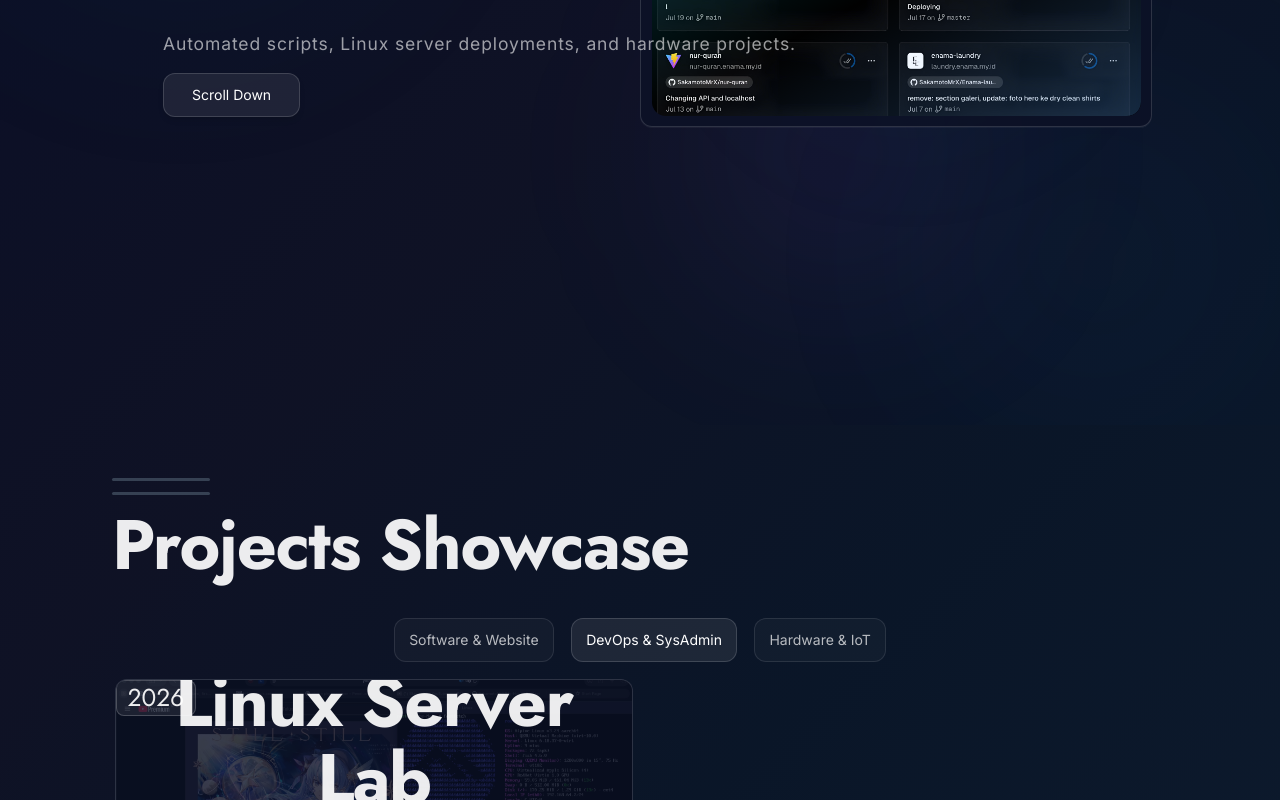
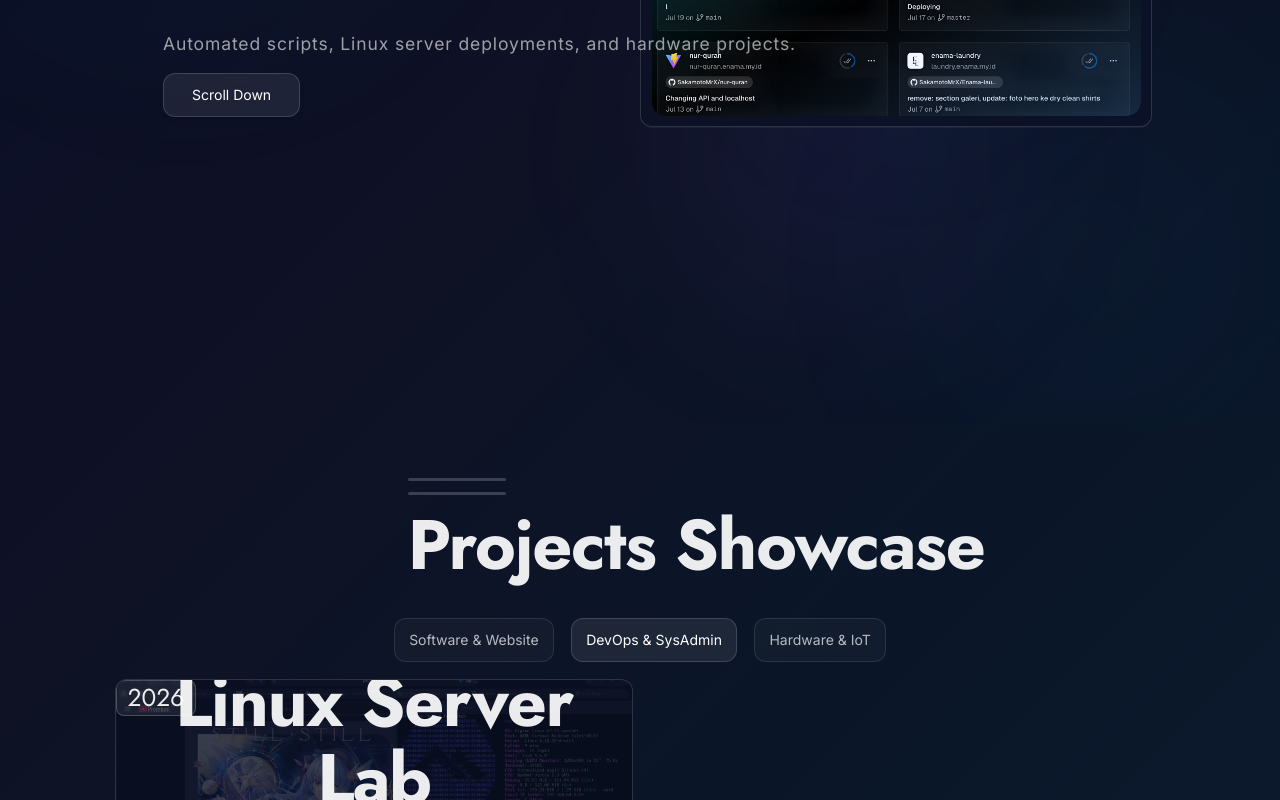
Before and after one commit to SakamotoMrX/Portofolio-Andra, a Next.js app: page /projects in a window 1280 px wide. Shown: the part 375-1175 px from the top of the page. Built offline with nearby package versions, Linux system fonts and the light colour scheme; no server answers.

Commit message:
fix unbalanced Reveal wraps, wrap projects page

```diff
--- a/app/interests/page.jsx
+++ b/app/interests/page.jsx
@@ -13,6 +13,7 @@ import { ReadingGrid } from "@/components/reading";
 import { music } from "@/data/music";
 import { reading } from "@/data/reading";
 import EqStrip from "@/components/setup/EqStrip";
+import Reveal from "@/components/Reveal";
 
 export default function Page() {
   useEffect(() => { window.scrollTo(0, 0); }, []);
@@ -25,6 +26,7 @@ export default function Page() {
 
       {/* Hero section */}
       <section className="relative h-screen flex items-center justify-center px-4 md:px-8 overflow-hidden">
+        <Reveal>
         <div className="z-10 max-w-4xl mx-auto text-center">
           <h1 className="text-4xl sm:text-5xl md:text-8xl font-bold text-white mb-6">
             Interests & Media
@@ -37,20 +39,24 @@ export default function Page() {
               Scroll Down
             </Button>
           </div>
-        </div>
+          </div>
+        </Reveal>
       </section>
 
       {/* Spotify Now Playing */}
       <section className="py-10 px-4 md:px-8 max-w-4xl mx-auto">
+        <Reveal>
         <div className="mb-6 flex items-center gap-2 text-accent font-mono">
           <span>$</span>
           <span>now-playing</span>
         </div>
         <Card />
+        </Reveal>
       </section>
 
       {/* Rhythm Section */}
       <section className="py-10 px-4 md:px-8 max-w-5xl mx-auto">
+        <Reveal>
         <div className="mb-8">
           <div className="flex items-center gap-2 text-accent-2 font-mono">
             <span>$</span>
@@ -79,11 +85,13 @@ export default function Page() {
               <p>{music.habits.weeklyHours} hours/week • {music.habits.playlists} playlists</p>
             </div>
           </div>
-        </div>
+          </div>
+        </Reveal>
       </section>
 
       {/* Genres */}
       <section className="py-10 px-4 md:px-8 max-w-4xl mx-auto border-t border-white/5">
+        <Reveal>
         <div className="mb-6">
           <h3 className="text-xl font-bold text-white mb-4">Genres</h3>
           <div className="flex flex-wrap gap-2">
@@ -99,11 +107,13 @@ export default function Page() {
               </div>
             ))}
           </div>
-        </div>
+          </div>
+        </Reveal>
       </section>
 
       {/* Reading List */}
       <section className="py-10 px-4 md:px-8 max-w-6xl mx-auto border-t border-white/5">
+        <Reveal>
         <div className="mb-8">
           <div className="flex items-center gap-2 text-accent font-mono mb-2">
             <span>$</span>
@@ -112,10 +122,12 @@ export default function Page() {
           <h2 className="text-2xl md:text-3xl font-bold text-white">Currently Reading</h2>
         </div>
         <ReadingGrid items={reading} />
+        </Reveal>
       </section>
 
       {/* Habits Summary */}
       <section className="py-10 px-4 md:px-8 max-w-4xl mx-auto border-t border-white/5">
+        <Reveal>
         <div className="mb-6">
           <h3 className="text-xl font-bold text-white mb-4">Listening Habits</h3>
           <div className="glass-static p-6 rounded-xl">
@@ -133,12 +145,14 @@ export default function Page() {
                 <div className="text-sm text-white/40">hours archived</div>
               </div>
             </div>
+            </div>
           </div>
-        </div>
+        </Reveal>
       </section>
 
       {/* EQ Setup */}
       <section className="py-10 px-4 md:px-8 max-w-4xl mx-auto border-t border-white/5">
+        <Reveal>
         <div className="mb-8">
           <div className="flex items-center gap-2 text-accent font-mono">
             <span>$</span>
@@ -156,6 +170,7 @@ export default function Page() {
             { freq: 8000, gain: -0.5 }, { freq: 12000, gain: 0 }
           ]}
         />
+        </Reveal>
       </section>
     </main>
   );
--- a/app/projects/page.jsx
+++ b/app/projects/page.jsx
@@ -9,6 +9,7 @@ import Hr from "@/components/Hr";
 import ProjectCard from "./components/ProjectCard";
 import Projects from "@/json/data.json";
 import FixedButton from "@/components/FixedButton";
+import Reveal from "@/components/Reveal";
 import { FontAwesomeIcon } from "@fortawesome/react-fontawesome";
 import { faChevronLeft } from "@fortawesome/free-solid-svg-icons";
 
@@ -51,6 +52,7 @@ export default function Page() {
 						</div>
 					</motion.div>
 				</div>
+<Reveal>
 				<div className="z-10 w-full absolute md:w-auto md:left-[10%] top-[55%] md:top-1/3 flex flex-col justify-center items-center md:items-start text-center md:text-start px-6 md:px-10 pt-4 md:pt-0">
 					<h1 className="text-4xl sm:text-5xl md:text-8xl font-bold text-white">
 						My Projects
@@ -68,14 +70,17 @@ export default function Page() {
 						<Button variation="primary">Scroll Down</Button>
 					</motion.div>
 				</div>
-			</div>
+			</Reveal>
+		</div>
 
 			<div className="mt-10 flex flex-col justify-start items-center w-full pl-10 md:pl-32">
+<Reveal>
 				<div className="flex justify-center items-center flex-col my-5 self-start">
 					<Hr variant="long" />
 					<h1 className="text-3xl font-bold mt-3">Projects Showcase</h1>
 				</div>
-			</div>
+			</Reveal>
+		</div>
 
 			<motion.div
 				initial={{ opacity: 0, x: 200 }}
--- /dev/null
+++ b/components/Reveal.jsx
@@ -0,0 +1,19 @@
+"use client";
+import { motion } from "framer-motion";
+
+export default function Reveal({ children, delay = 0, className }) {
+  return (
+    <motion.div
+      className={className}
+      initial="hidden"
+      whileInView="visible"
+      viewport={{ once: true, amount: 0.2 }}
+      variants={{
+        hidden: { opacity: 0, y: 24 },
+        visible: { opacity: 1, y: 0, transition: { duration: 0.5, ease: "easeOut", delay } },
+      }}
+    >
+      {children}
+    </motion.div>
+  );
+}
--- a/components/TerminalHero.jsx
+++ b/components/TerminalHero.jsx
@@ -5,6 +5,7 @@ import { motion, useReducedMotion } from "framer-motion";
 import Button from "@/components/Button";
 import TerminalTitlebar from "./TerminalTitlebar";
 import RepoRow from "./RepoRow";
+import Reveal from "./Reveal";
 
 export default function TerminalHero({ repos, os, wm, editor }) {
   const prefersReducedMotion = useReducedMotion();
@@ -106,7 +107,7 @@ export default function TerminalHero({ repos, os, wm, editor }) {
   return (
     <div className="grid grid-cols-1 md:grid-cols-12 gap-6 md:gap-8 w-full max-w-screen-2xl p-6 md:p-10">
       {/* Left: Heading + Copy + CTAs */}
-      <div className="col-span-1 md:col-span-5 flex flex-col justify-center">
+      <Reveal className="col-span-1 md:col-span-5 flex flex-col justify-center">
         <motion.h3
           initial={{ opacity: 0, y: 20 }}
           animate={{ opacity: 1, y: 0 }}
@@ -136,10 +137,10 @@ export default function TerminalHero({ repos, os, wm, editor }) {
           <Button variation="primary" href="/about">About Me</Button>
           <Button variation="secondary" href="#contact">Contact Me</Button>
         </motion.div>
-      </div>
+      </Reveal>
 
       {/* Right: Terminal Window */}
-      <div className="col-span-1 md:col-span-7">
+      <Reveal className="col-span-1 md:col-span-7">
         <motion.div
           initial={{ opacity: 0, x: 50 }}
           animate={{ opacity: 1, x: 0 }}
@@ -171,7 +172,7 @@ export default function TerminalHero({ repos, os, wm, editor }) {
             </div>
           </div>
         </motion.div>
-      </div>
+      </Reveal>
     </div>
   );
 }
```
